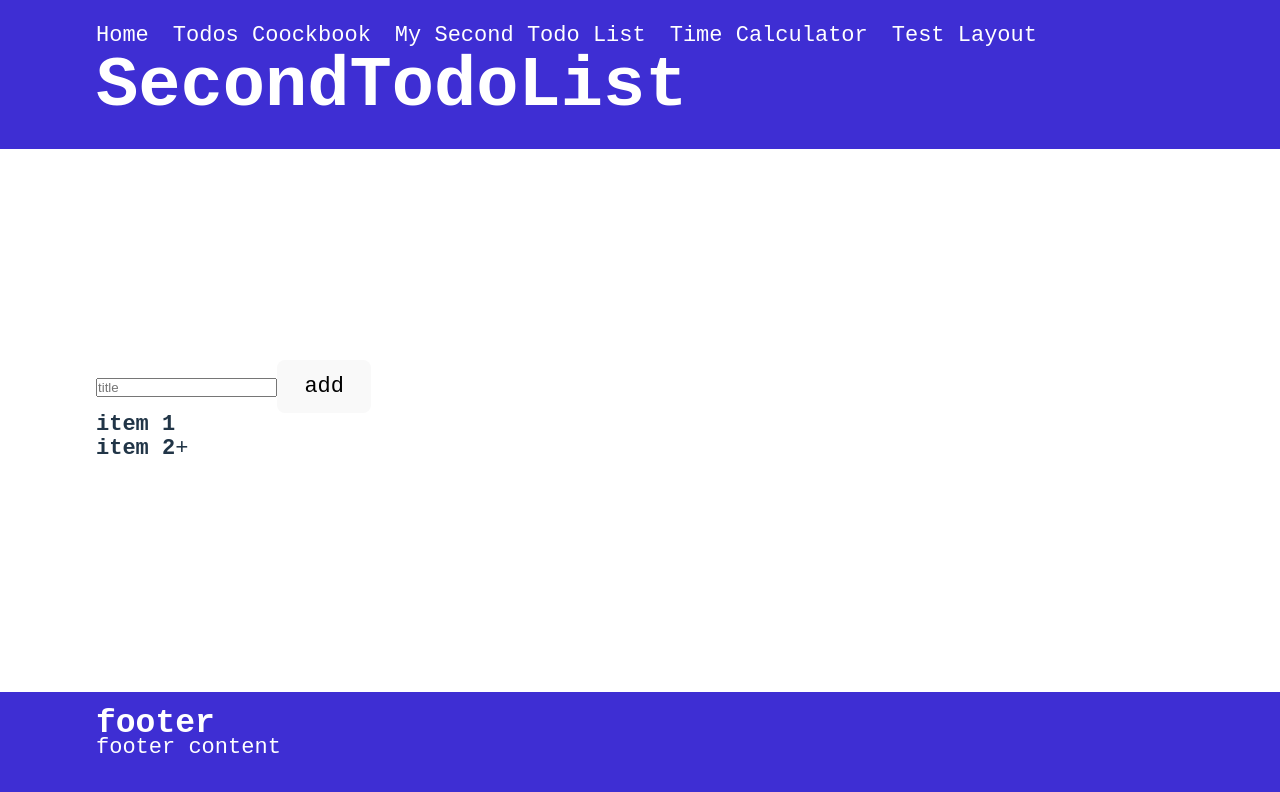
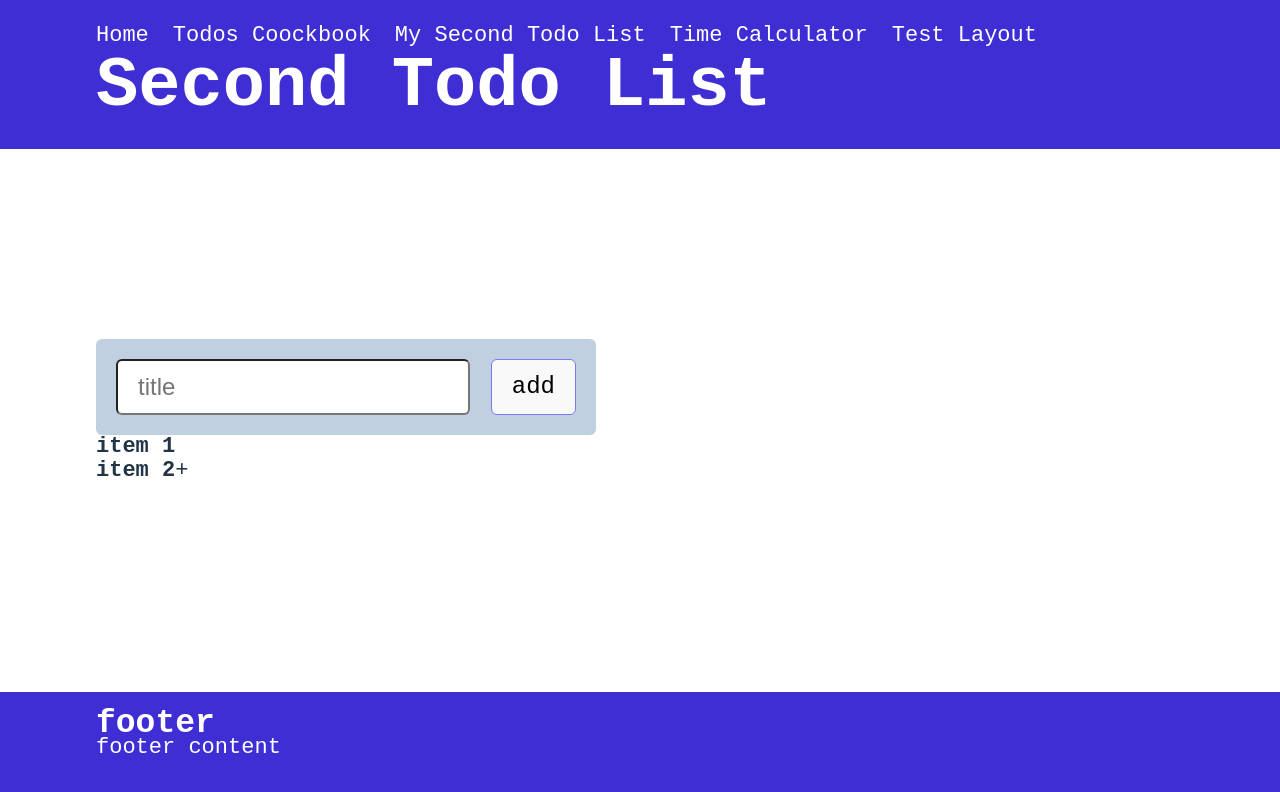
Before and after one commit to BorisRozumniy/vue-first-app, a Vue app: page /my-second-todo-list in a window 1280 px wide. Shown: the top 792 px of the page. Built offline with nearby package versions, Linux system fonts and the light colour scheme.

Commit message:
added styles for the TodoForm

```diff
--- a/src/components/secondTodo/TodoForm.vue
+++ b/src/components/secondTodo/TodoForm.vue
@@ -1,6 +1,8 @@
 <template>
-	<input v-model="todo.title" @keyup.enter="createTodo" type="text" placeholder="title">
-	<button @click="createTodo">add</button>
+	<div>
+		<input v-model="todo.title" @keyup.enter="createTodo" type="text" placeholder="title">
+		<button @click="createTodo">add</button>
+	</div>
 </template>
 
 <script>
@@ -25,3 +27,39 @@ export default {
 	}
 }
 </script>
+
+<style scoped>
+div {
+	display: flex;
+	flex-direction: column;
+	justify-content: space-between;
+	background: #c0d0e0;
+	padding: 20px;
+	border-radius: 6px;
+}
+
+input {
+	padding: 12px 20px;
+	font-size: 24px;
+	border-radius: 6px;
+	margin-bottom: 14px;
+}
+
+button {
+	border-color: rgb(122, 122, 238);
+	padding: 12px 20px;
+	font-size: 24px;
+	border-radius: 6px;
+}
+
+@media screen and (min-width: 580px) {
+	div {
+		max-width: 500px;
+		flex-direction: row;
+	}
+
+	input {
+		margin-bottom: 0;
+	}
+}
+</style>
--- a/src/views/SecondTodoList.vue
+++ b/src/views/SecondTodoList.vue
@@ -1,7 +1,7 @@
 <template>
 	<PageLayout>
 		<template v-slot:header>
-			<h1>SecondTodoList</h1>
+			<h1>Second Todo List</h1>
 		</template>
 		<template v-slot:content>
 			<Container>
```
